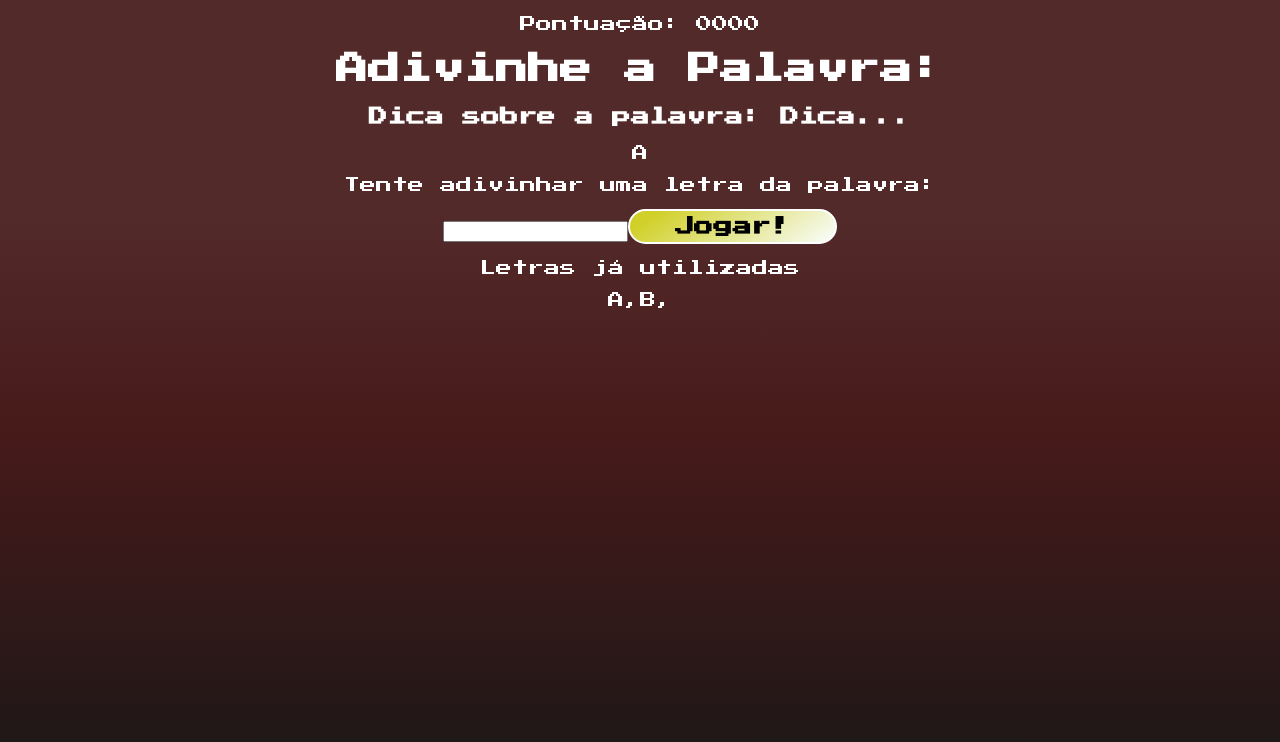
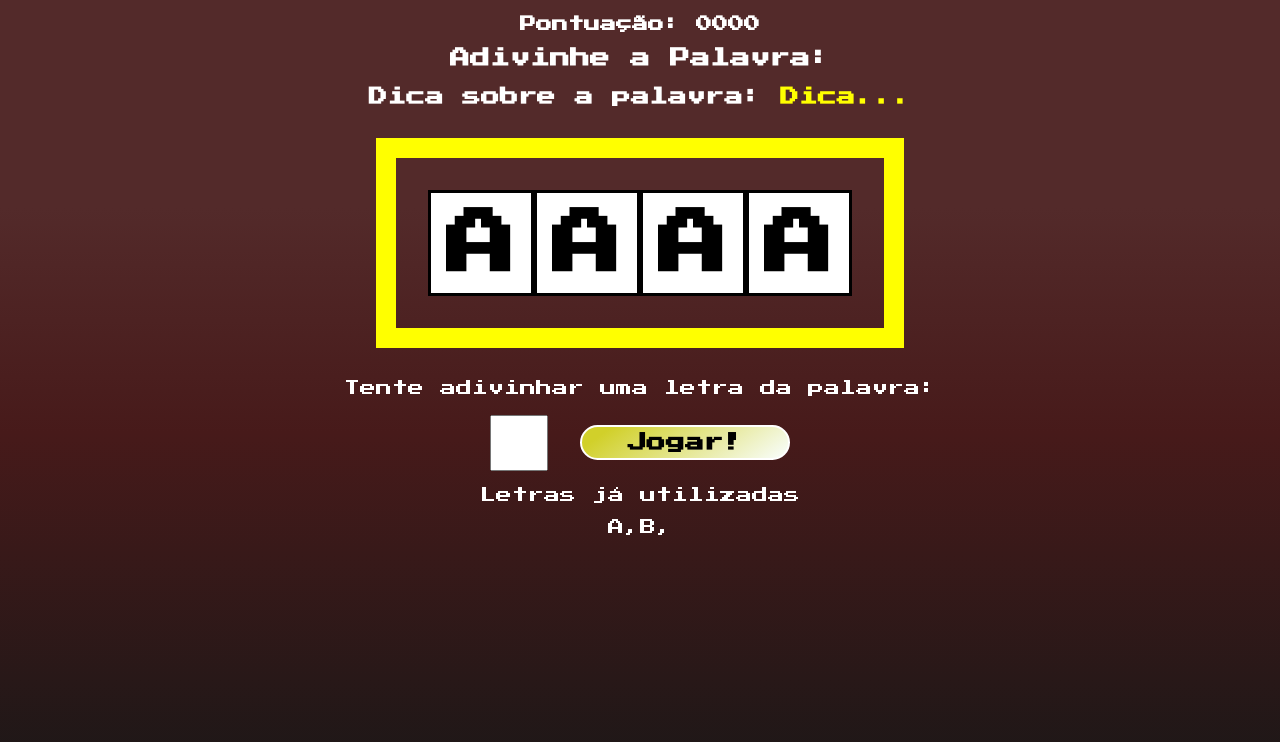
Before and after one commit to TitanCodeXD/Secret-Word, a React (Vite) app: page / in a window 1280 px wide. Both pictures are taken after a click on the button "Começar o Jogo!". Shown: the top 742 px of the page. Built offline with nearby package versions, Linux system fonts and the light colour scheme.

Commit message:
CSS da tela do jogo

```diff
--- a/src/components/Game/Game.css
+++ b/src/components/Game/Game.css
@@ -1,3 +1,57 @@
-/*.game {
+.game h1{
+    font-size: 20px;
+}
 
-}*/
+.font {
+    /*font-family: Arial, Helvetica, sans-serif;*/
+}
+
+h3 {
+    /*teste*/
+}
+
+.points span{
+    font-weight: bold;
+}
+
+.tip span{
+    color: yellow;
+}
+
+.wordContainer {
+    margin: 2em;
+    padding: 2em;
+    border: 20px solid yellow;
+    display: flex;
+}
+
+.letter,
+.blackSquare {
+    font-size: 70px;
+    line-height: 1.5;
+    border: 3px solid black;
+    height: 100px;
+    width: 100px;
+    text-transform: uppercase;
+    background-color: white;
+    color:black;
+    font-weight: bold;
+}
+
+.letterContainer p{
+    margin-bottom: 1.2em;
+}
+
+.letterContainer form {
+    display: flex;
+    align-items: center;
+    justify-content: center;
+}
+
+.letterContainer input {
+    height: 50px;
+    width: 50px;
+    font-size: 2em;
+    text-align: center;
+    margin-right: 1em;
+}
--- a/src/components/Game/Game.jsx
+++ b/src/components/Game/Game.jsx
@@ -6,7 +6,7 @@ const Game = ({verifyLetter}) => {
 
   return (
 
-    <div className = "game">
+    <div className = "game font">
 
         <p className = "points">
         <span>Pontuação: 0000</span>
@@ -14,18 +14,20 @@ const Game = ({verifyLetter}) => {
 
         <h1>Adivinhe a Palavra:</h1>
 
-        <h3 className='Tip'>
+        <h3 className='tip'>
         Dica sobre a palavra: <span>Dica...</span>
         </h3>
 
         <div className='wordContainer'>
 
         <span className='letter'>A</span>
-        <span className='blackSquare'></span>
+        <span className='letter'>A</span>
+        <span className='letter'>A</span>
+        <span className='blackSquare'>a</span>
 
         </div>
 
-        <div>
+        <div className='letterContainer'>
             <p>Tente adivinhar uma letra da palavra:</p>
             <form>
                 <input type='text' name= "letter" maxLength="1" required></input>
```
